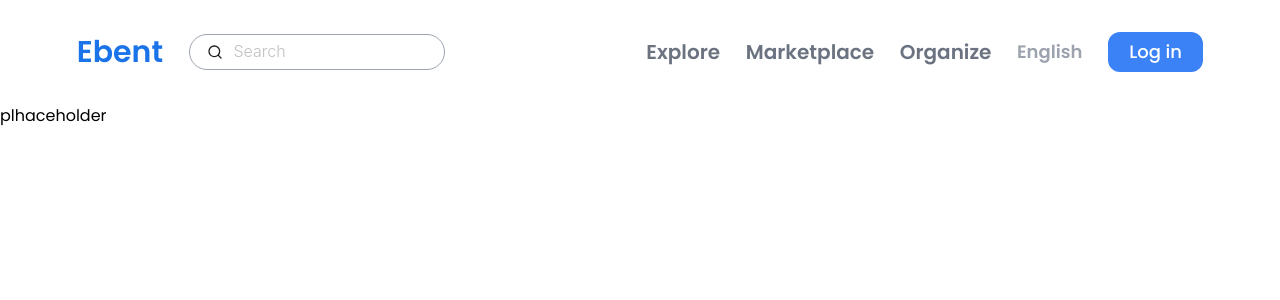
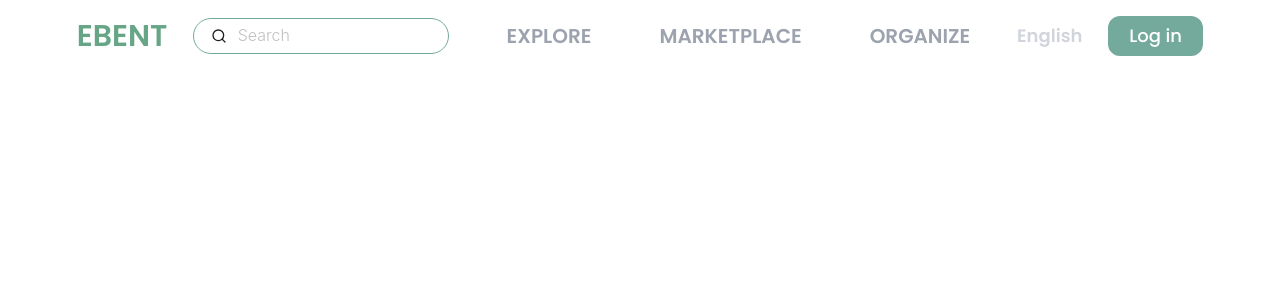
Before and after one commit to WTCHAI/Ebent, a Next.js app: page / in a window 1280 px wide. Shown: the top 300 px of the page. Built offline with nearby package versions, Linux system fonts and the light colour scheme.

Commit message:
Re Navbar Style

```diff
--- a/src/app/page.tsx
+++ b/src/app/page.tsx
@@ -8,9 +8,7 @@ export default function Home({}: Props) {
   return (
     <main>
        <Navigation/>
-       <p>
-          plhaceholder
-       </p>
+
     </main>
   )
 }
--- a/src/components/navigator/navigation.tsx
+++ b/src/components/navigator/navigation.tsx
@@ -1,56 +1,54 @@
 'use client'
+import React, { useState , useEffect } from 'react';
+import { useLanguage } from '@/context/language';
 
-import React, { useState , useEffect } from 'react'
-
-import { useLanguage } from '@/context/language'
-
-import Link from 'next/link'
+import Link from 'next/link';
 
 import { Input } from 'antd';
-
 import { IoMdMenu } from "react-icons/io";
 import { FiSearch } from "react-icons/fi";
 import { IoIosWallet } from "react-icons/io";
 
+type Props = {};
 
-type Props = {}
-
-const keyWord = {'language': [ "ไทย" , "English" ] , 'signIn' : [ 'เข้าสู่ระบบ' , 'Log in' ] , 'signUp' : ['สมัครสมาชิก', 'Sign up']}
+const keyWord = {
+    'language': [ "ไทย" , "English" ],
+    'signIn' : [ 'เข้าสู่ระบบ' , 'Log in' ],
+    'signUp' : ['สมัครสมาชิก', 'Sign up']
+};
 
 export default function Navigation({}: Props) {
     const { currentLanguage, setCurrentLanguage } = useLanguage();
-
     const [isLoggedin, setIsLoggedin] = useState(false);
 
-    useEffect(()=>{
-        // check if user is logged in
-        const profile = sessionStorage.getItem('profile')
-        setIsLoggedin(profile ? true : false)
-    })
+    useEffect(() => {
+        const profile = sessionStorage.getItem('profile');
+        setIsLoggedin(profile ? true : false);
+    }, []);
 
     return (
-        <header className='flex flex-col w-full py-[4vh] gap-y-[2vh]'>
-            <div className='flex flex-row w-full items-center justify-between mobile:px-[3vw] font-medium md:text-lg lg:text-xl sm:px-[5vw] xl:px-[6vw] '>
+        <header className='flex flex-col w-full py-[2vh] gap-y-[2vh]'>
+            <div className='flex flex-row w-full items-center justify-between mobile:px-[3vw] font-medium md:text-lg lg:text-xl sm:px-[5vw] xl:px-[6vw]'>
                 <ul className='flex flex-row gap-x-[2vw] items-center'>
                     <li>
                         <Link href='/'>
-                            <h1 className='font-semibold text-3xl text-primaryBlue'>
-                                Ebent
+                            <h1 className='font-semibold text-3xl text-midGreen hover:text-baseGreen transition-colors duration-700'>
+                                EBENT
                             </h1>
                         </Link>
                     </li>
-                    <li className='mobile:hidden lg:flex '>
+                    <li className='mobile:hidden lg:flex items-center'>
                         <Input
                             prefix={<FiSearch className=''/>}
                             placeholder="Search"
-                            className="w-[20vw] border-1 rounded-full text-base pr-[1.5vw] font-light gap-x-[0.5vw] border-gray-400 focus:border-blue-500 hover:border-blue-500"
-                            />
+                            className="w-[20vw] border-1 rounded-full text-base pr-[1.5vw] font-light gap-x-[0.5vw] border-baseGreen focus:border-midGreen hover:border-midGreen transition-colors duration-700"
+                        />
                     </li>
                 </ul>
 
                 <div className='flex flex-row lg:gap-x-[3vw] items-center '>
                     {/* responsive handle < md */}
-                    <ul className='mobile:flex md:hidden flex-row items-center gap-x-[2vw] '>
+                    <ul className='mobile:flex md:hidden flex-row items-center gap-x-[2vw] item-centers'>
                         <li className=' '>
                             <button
                                 onClick={(e)=>{
@@ -58,7 +56,7 @@ export default function Navigation({}: Props) {
                                     setCurrentLanguage(currentLanguage === 'th' ? 'en' : 'th')
                                 }}
                             >
-                            <h1 className='hover:opacity-75 text-lg'>
+                            <h1 className='hover:opacity-75 text-lg text-baseGreen'>
                                 {currentLanguage === 'th' ? keyWord['language'][0] : keyWord['language'][1] }
                             </h1>
                             </button>
@@ -73,17 +71,17 @@ export default function Navigation({}: Props) {
                     <ul className='mobile:hidden md:flex items-center md:text-base gap-x-[2vw]'>
                         <li className=''>
                             <Link href='/'>
-                                <h1 className='lg:text-xl md:text-base text-gray-500 font-semibold hover:text-primaryBlue transition-colors duration-700'>Explore</h1>
+                                <h1 className='lg:text-xl md:text-base text-gray-400 font-semibold hover:text-gray-500 border-white border-solid border-2 rounded-xl px-[1.5vw] py-[0.5vh] hover:bg-slate-50 hover:border-slate-50 transition-colors duration-500 hover:shadow-md'>EXPLORE</h1>
                             </Link>
                         </li>
                         <li className=''>
                             <Link href='/marketplace'>
-                                <h1 className='lg:text-xl md:text-base text-gray-500 font-semibold hover:text-primaryBlue transition-colors duration-700'>Marketplace</h1>
+                                <h1 className='lg:text-xl md:text-base text-gray-400 font-semibold hover:text-gray-500 border-white border-solid border-2 rounded-xl px-[1.5vw] py-[0.5vh] hover:bg-slate-50 hover:border-slate-50 transition-colors duration-500 hover:shadow-md'>MARKETPLACE</h1>
                             </Link>
                         </li>
                         <li className='flex flex-row gap-x-[1vw]'>
                             <Link href='/benefit'>
-                                <h1 className='lg:text-xl md:text-base  text-gray-500 font-semibold hover:text-primaryBlue transition-colors duration-700'>Organize</h1>
+                                <h1 className='lg:text-xl md:text-base text-gray-400 font-semibold hover:text-gray-500 border-white border-solid border-2 rounded-xl px-[1.5vw] py-[0.5vh] hover:bg-slate-50 hover:border-slate-50 transition-colors duration-500 hover:shadow-md'>ORGANIZE</h1>
                             </Link>
                         </li>
                         <li className='mobile:hidden md:flex flex-row gap-x-[0.5vw]'>
@@ -92,7 +90,7 @@ export default function Navigation({}: Props) {
                                     setCurrentLanguage('th')
                                 }}
                             >
-                                <h1 className={`${currentLanguage === 'th' ? 'text-gray-600': 'text-gray-400 hover:text-primaryBlue hover:opacity-70'} md:text-base lg:text-lg font-semibold`}>
+                                <h1 className='text-gray-300 hover:text-gray-400 hover:text-opacity-70 md:text-base lg:text-lg font-semibold'>
                                     {currentLanguage === 'th' ? keyWord['language'][0] : keyWord['language'][1]}
                                 </h1>
                             </button>
@@ -101,7 +99,7 @@ export default function Navigation({}: Props) {
                             !isLoggedin &&
                             <li className='mobile:hidden md:flex gap-x-[1vw]'>
                                 <Link href='/signin' className=''>
-                                    <h1 className='lg:text-lg md:text-base text-white font-medium bg-blue-500 border-solid border-2 border-blue-500 rounded-xl px-[1.5vw] py-[0.5vh] hover:bg-primaryBlue hover:border-primaryBlue transition-colors duration-700'>
+                                    <h1 className='lg:text-lg md:text-base text-white font-medium bg-baseGreen border-baseGreen border-solid border-2 rounded-xl px-[1.5vw] py-[0.5vh] hover:bg-midGreen hover:border-midGreen transition-colors duration-300 hover:shadow-md'>
                                         {currentLanguage === 'th' ? keyWord['signIn'][0] : keyWord['signIn'][1]}
                                     </h1>
                                 </Link>
@@ -111,7 +109,7 @@ export default function Navigation({}: Props) {
                             <li className='mobile:hidden md:flex '>
                                 <Link href='/wallet'>
                                     <IoIosWallet
-                                        className='md:text-3xl lg:text-5xl font-medium text-primaryBlue hover:text-blue-700 transition-colors duration-700'
+                                        className='md:text-3xl lg:text-5xl font-medium text-baseGreen hover:text-midGreen transition-colors duration-700'
                                     />
                                 </Link>
                             </li>
--- a/tailwind.config.ts
+++ b/tailwind.config.ts
@@ -17,16 +17,12 @@ const config: Config = {
         mobile : '0px'
       },
       colors: {
-        poseidon : '#133955',
-        navy: '#333366',
-        gold: '#FFD700',
-        iNavy: '#D1DB98',
         coldGold : '#999966',
-        DarkBlueGray : '#646AA2',
         primaryBlue: '#1A73E8',
         lightBlue: '#E8F0FE',
-        white: '#FFFFFF',
-        darkBlue: '#174EA6',
+        baseGreen :'#74AA9C',
+        midGreen: '#66A586' ,
+        DarkGreen: '#006241',
       }
     },
 
```
